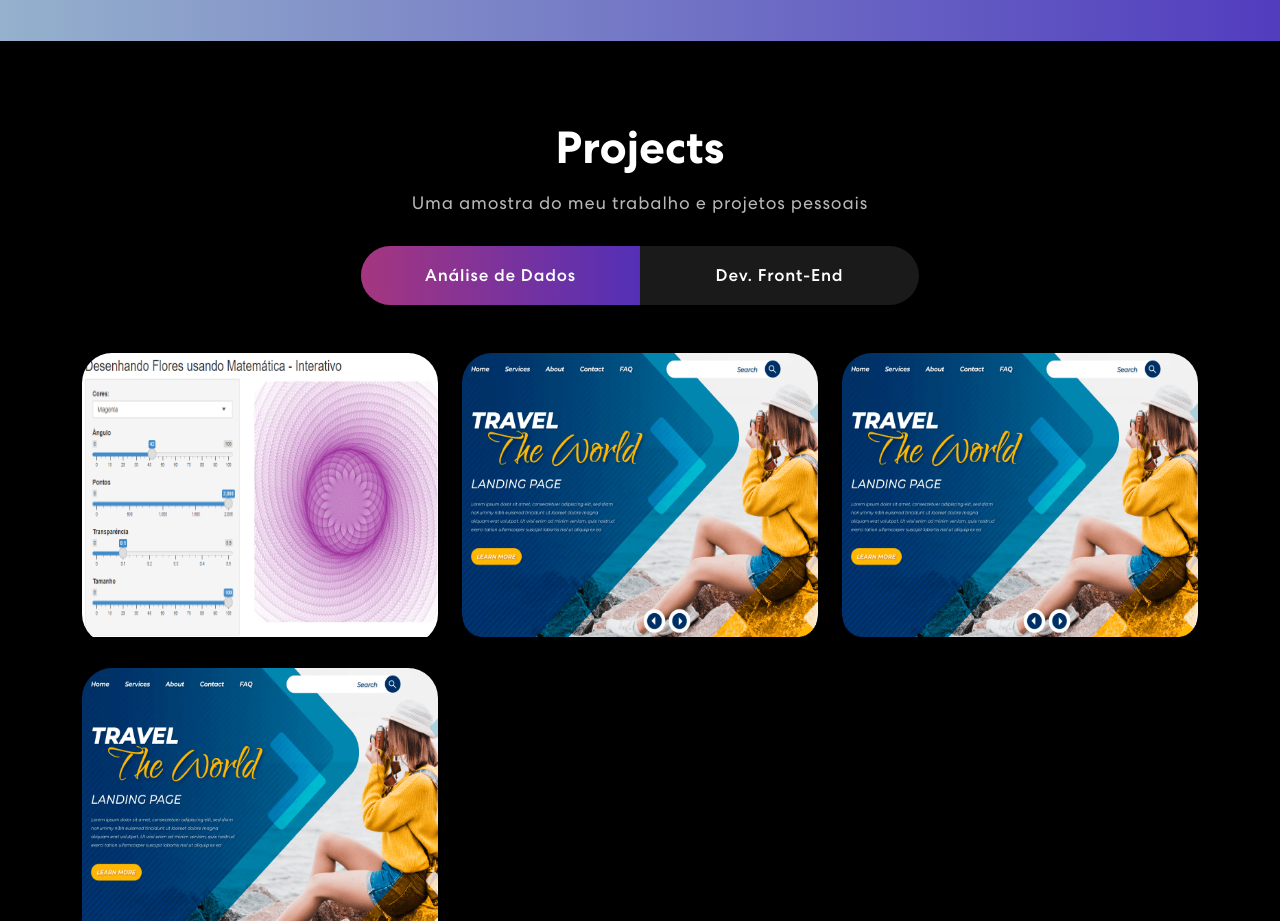
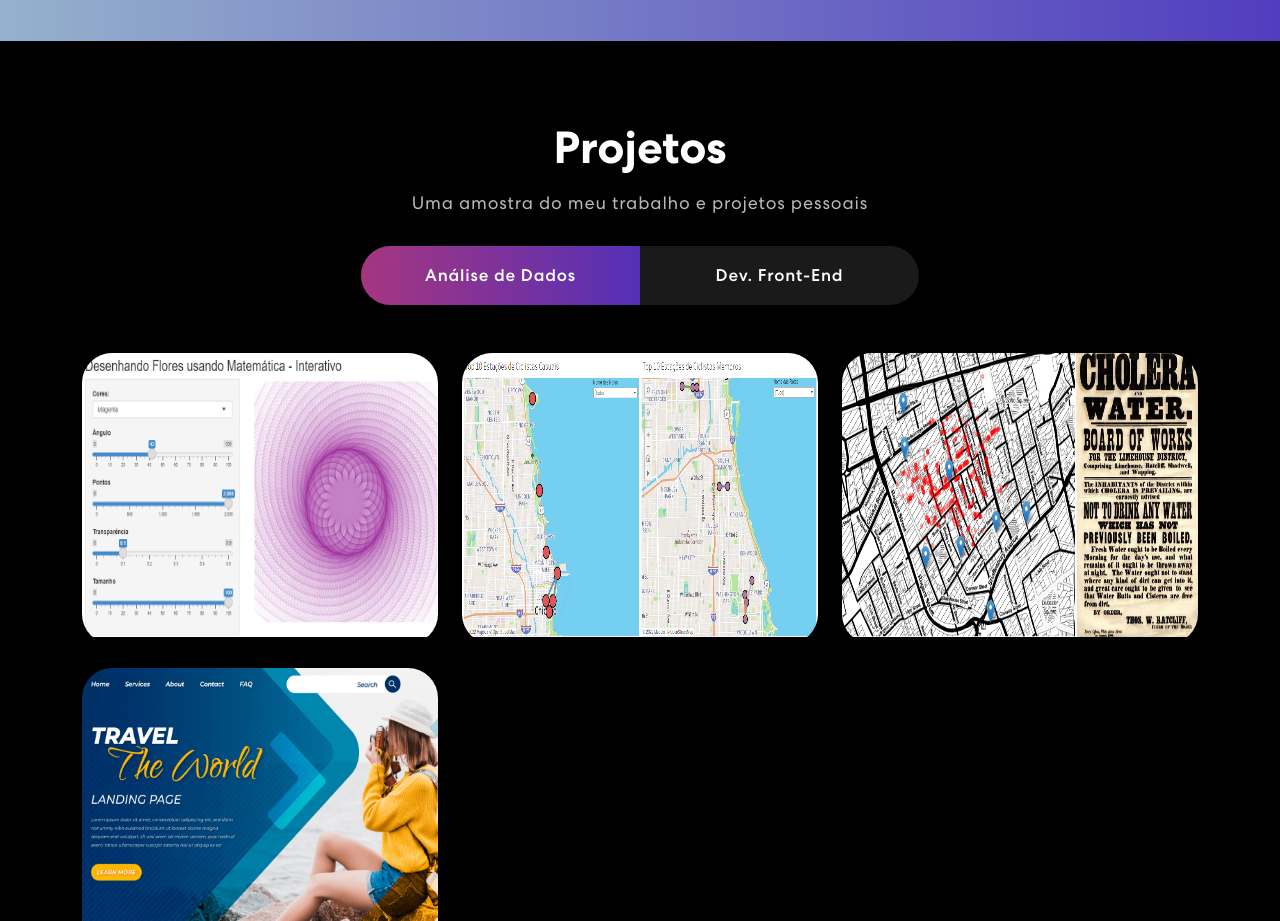
Before and after one commit to BrunoAndrade42/portfolio-site, a Next.js app: page / in a window 1280 px wide. Shown: the part 1680-2601 px from the top of the page. Built offline with nearby package versions, Linux system fonts and the light colour scheme.

Commit message:
atualização-portfolio

```diff
--- a/src/components/ProjectCard.tsx
+++ b/src/components/ProjectCard.tsx
@@ -1,10 +1,12 @@
 import Image from "next/image"
+import Link from "next/link"
 
 
-export const ProjectCard = ({title, description, imgUrl}) => {
+export const ProjectCard = ({title, description, imgUrl, url}) => {
     return (
         <>
             <div className="col-sm-6 col-md-4">
+                <Link href={url}>
                     <div className="proj-imgbx">
                         <Image src={imgUrl} width={1500} height={1200} alt="" />
 
@@ -13,6 +15,7 @@ export const ProjectCard = ({title, description, imgUrl}) => {
                             <span> {description} </span>
                         </div>
                     </div>
+                </Link>
             </div>
         </>
     )
--- a/src/components/Projects.tsx
+++ b/src/components/Projects.tsx
@@ -7,14 +7,14 @@ export const Projects = () => {
 
 
     const projectsAnalyst = [
-        {title: "Filotaxia: Desenhando Flores com Matemática", description: "Visualização de dados e Caso de Estudo", imgUrl: "/images/flor-interativa.png"},
-        {title: "Business Startup", description: "Design & Development", imgUrl: "/images/project-img1.png"},
-        {title: "Business Startup", description: "Design & Development", imgUrl: "/images/project-img1.png"},
-        {title: "Business Startup", description: "Design & Development", imgUrl: "/images/project-img1.png"},
+        {title: "Filotaxia: Desenhando Flores com Matemática", description: "Visualização de dados e Caso de Estudo", imgUrl: "/images/flor-interativa.png", url: "https://github.com/BrunoAndrade42/Drawing-Flowers"},
+        {title: "Cyclistic Capstone Google", description: "Projeto completo; visualização, limpeza e manipulação de dados;", imgUrl: "/images/topestacoes.png", url: "https://github.com/BrunoAndrade42/Cyclistic-Capstone-Google"},
+        {title: "O Mapa Fantasma", description: "Visualização e manipulação de dados; Caso de estudo", imgUrl: "/images/capa_john_snow_colera.png", url: "https://github.com/BrunoAndrade42/The-Ghost-Map"},
+        {title: "Business Startup", description: "Design & Development", imgUrl: "/images/project-img1.png", url:""},
     ]
 
     const projectsFrontEnd = [
-        {title: "Business Startup", description: "Design & Development", imgUrl: "/images/project-img1.png"},
+        {title: "Business Startup", description: "Design & Development", imgUrl: "/images/project-img1.png", url:""},
     ]
 
     const onUpdateActiveTab = (value) => {
@@ -27,7 +27,7 @@ export const Projects = () => {
                 <div className="container">
                     <div className="row">
                         <div className="col">
-                            <h2>Projects</h2>
+                            <h2>Projetos</h2>
                             <p> Uma amostra do meu trabalho e projetos pessoais </p>
                             <div className=" nav nav-tabs" id="projects-tabs">
                                 <ul className="nav nav-pills mb-5 justify-content-center align-items-center" id="pills-tab">
--- a/src/styles/globals.css
+++ b/src/styles/globals.css
@@ -409,6 +409,7 @@ nav.navbar .navbar-toggler[aria-expanded="true"] .navbar-toggler-icon {
   transition: 0.3s ease-in-out;
   text-align: center;
   z-index: 0;
+  cursor: pointer;
 }
 .project .nav.nav-pills .nav-link::before {
     content: "";
@@ -430,6 +431,7 @@ nav.navbar .navbar-toggler[aria-expanded="true"] .navbar-toggler-icon {
   border-radius: 30px;
   overflow: hidden;
   margin-bottom: 24px;
+  cursor: pointer;
 }
 
 .proj-imgbx::before {
```
Also changed, not shown: public/images/capa_john_snow_colera.png (added), public/images/topestacoes.png (added). Lines whose indentation alone changed are shown as unchanged.
